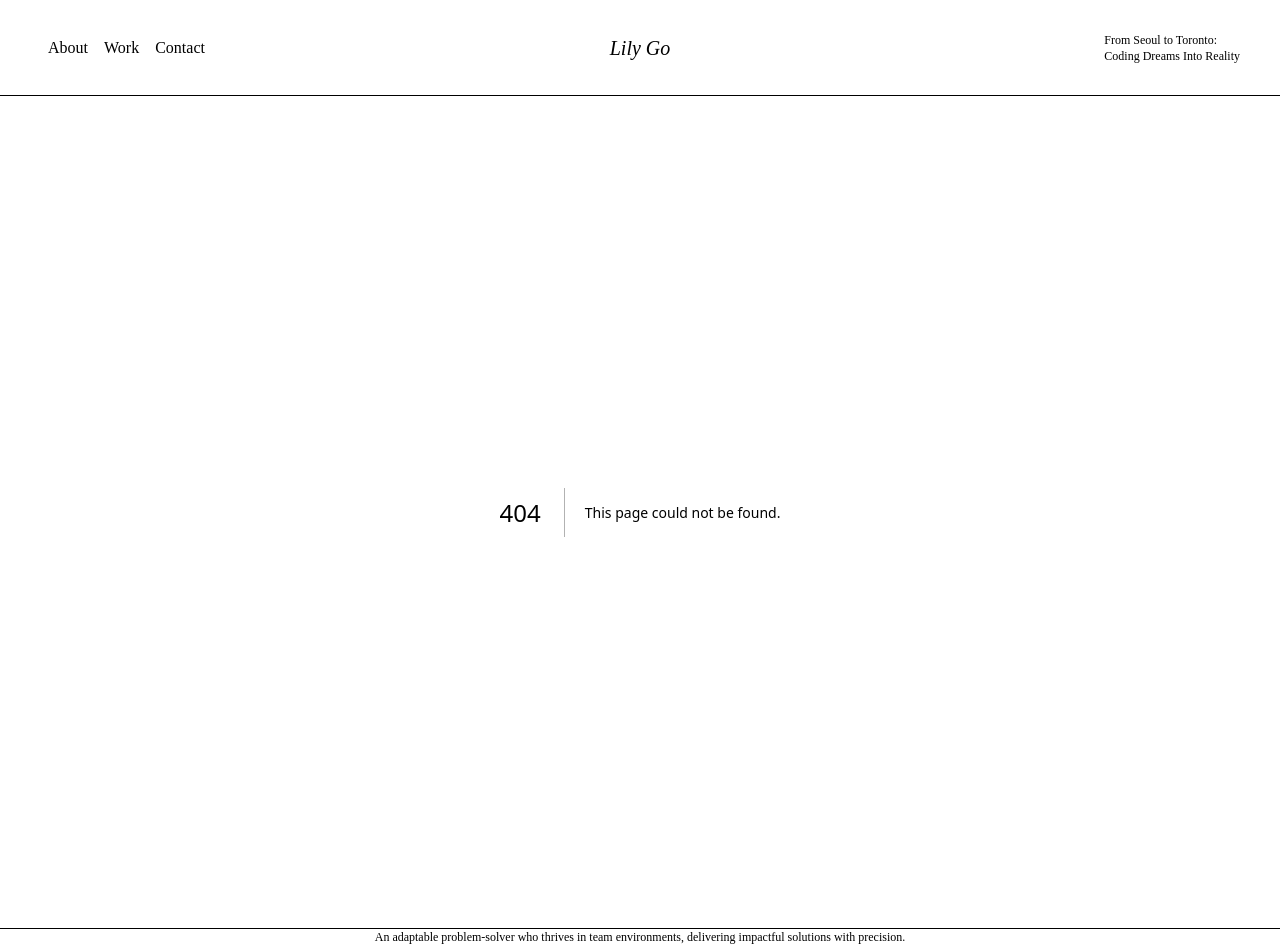
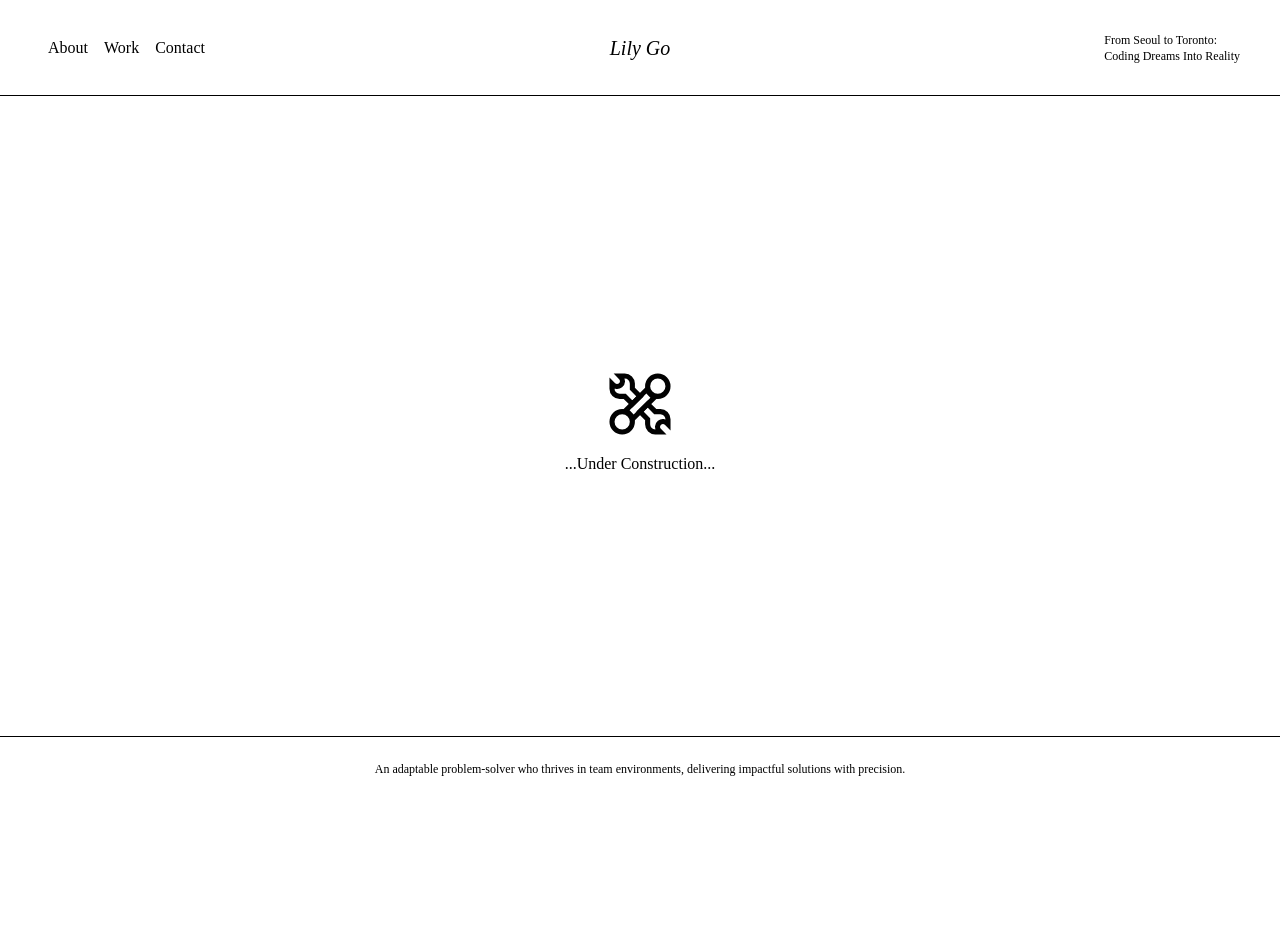
Before and after one commit to devlilygo/devlilygo.github.io, a Next.js app: page /works in a window 1280 px wide. Before the commit this address had no page. After the commit the page ends 800 px from the top, so only its background shows below. Built offline with nearby package versions, Linux system fonts and the light colour scheme; a web font is replaced by a local one.

Commit message:
feat: Works 탭 공사중 아이콘 추가

```diff
--- a/src/app/project/page.tsx
+++ /dev/null
@@ -1,11 +0,0 @@
-"use client";
-
-import ProjectLayout from "@/components/templates/ProjectLayout";
-
-export default function Project() {
-  return (
-    <div className="flex flex-col h-screen w-full items-center justify-between">
-      <div>Works</div>
-    </div>
-  );
-}
--- /dev/null
+++ b/src/app/works/page.tsx
@@ -0,0 +1,12 @@
+"use client";
+
+import Construction from "../../images/construction-tools-svgrepo-com.svg";
+
+export default function Project() {
+  return (
+    <div className="flex flex-col h-full w-full items-center justify-center font-[LuloCleanW01One]">
+      <Construction className="w-24 h-24 p-4" />
+      ...Under Construction...
+    </div>
+  );
+}
--- a/src/components/organisms/Header.tsx
+++ b/src/components/organisms/Header.tsx
@@ -22,7 +22,7 @@ const Header = () => {
           <Link className={style.Links} href="/">
             About
           </Link>
-          <Link className={style.Links} href="/project">
+          <Link className={style.Links} href="/works">
             Work
           </Link>
           <Link className={style.Links} href="/contact">
```
Also changed, not shown: src/images/construction-tools-svgrepo-com.svg (added).
